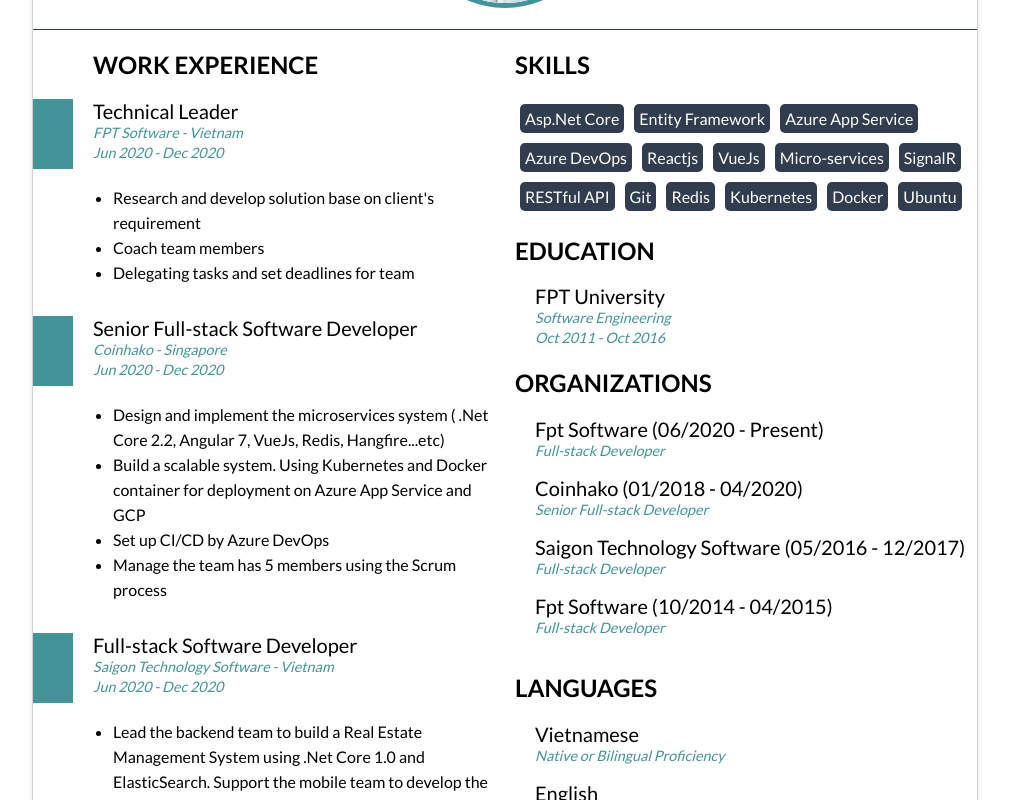
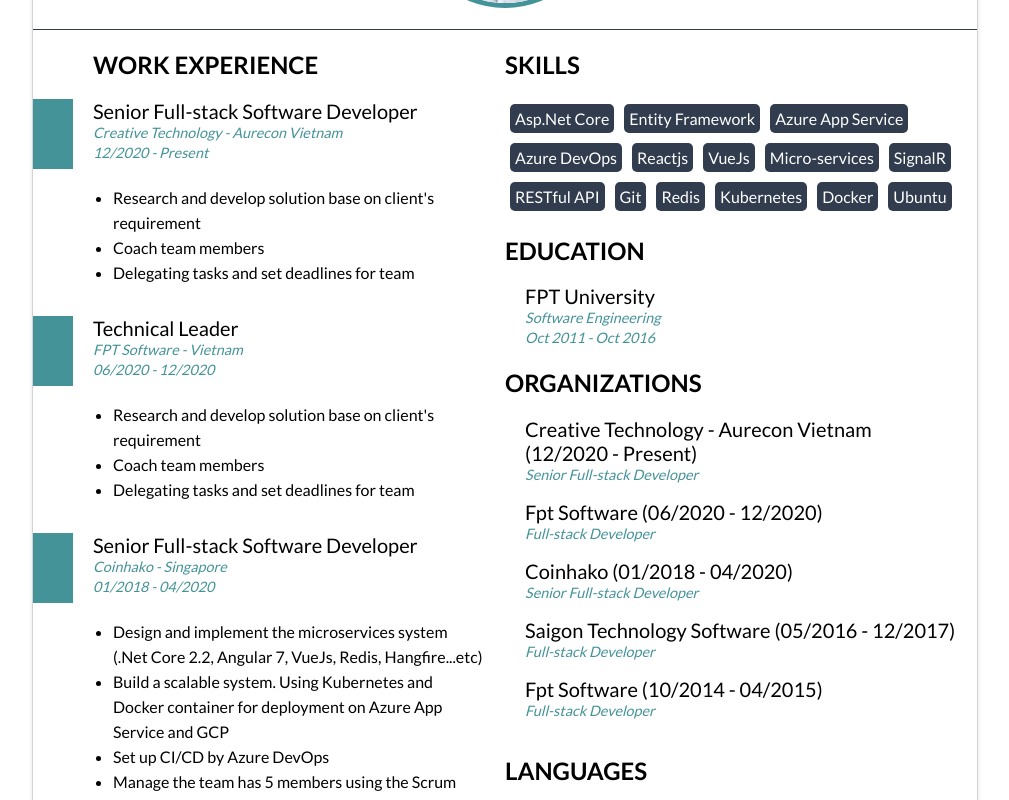
Before and after one commit to mrhocuong/ch-resume, a React (Create React App) app: page / in a window 1280 px wide. Shown: the part 260-1060 px from the top of the page, without its empty margins (135-1144 px from the left). Built offline with nearby package versions, Linux system fonts and the light colour scheme.

Commit message:
add latest informations

```diff
--- a/package.json
+++ b/package.json
@@ -1,6 +1,6 @@
 {
   "name": "cuongho-resume",
-  "homepage": "http://cuongho.net",
+  "homepage": "https://cuongho.net",
   "version": "0.1.0",
   "private": true,
   "dependencies": {
--- a/src/components/FirstPage.tsx
+++ b/src/components/FirstPage.tsx
@@ -15,6 +15,7 @@ import ExperienceCard from './Shared/ExperienceCard';
 import PageTag from './Shared/PageTag';
 import Skills from './Skills';
 import avatar from '../assets/avatar.png';
+import Languages from './Languages';
 
 const FirstPage: FC = () => {
   return (
@@ -66,10 +67,23 @@ const FirstPage: FC = () => {
             <ExperienceCard
               hasTag
               cssClasses={Style.experienceCardCustom}
+              key={'1-1'}
+              title={'Senior Full-stack Software Developer'}
+              subtitle={'Creative Technology - Aurecon Vietnam'}
+              note={'12/2020 - Present'}
+              achievements={[
+                "Research and develop solution base on client's requirement",
+                'Coach team members',
+                'Delegating tasks and set deadlines for team',
+              ]}
+            />
+            <ExperienceCard
+              hasTag
+              cssClasses={Style.experienceCardCustom}
               key={'1'}
               title={'Technical Leader'}
               subtitle={'FPT Software - Vietnam'}
-              note={'Jun 2020 - Dec 2020'}
+              note={'06/2020 - 12/2020'}
               achievements={[
                 "Research and develop solution base on client's requirement",
                 'Coach team members',
@@ -81,10 +95,10 @@ const FirstPage: FC = () => {
               hasTag
               key={'2'}
               title={'Senior Full-stack Software Developer'}
-              note={'Jun 2020 - Dec 2020'}
+              note={'01/2018 - 04/2020'}
               subtitle={'Coinhako - Singapore'}
               achievements={[
-                'Design and implement the microservices system ( .Net Core 2.2, Angular 7, VueJs, Redis, Hangfire...etc)',
+                'Design and implement the microservices system (.Net Core 2.2, Angular 7, VueJs, Redis, Hangfire...etc)',
                 'Build a scalable system. Using Kubernetes and Docker container for deployment on Azure App Service and GCP',
                 'Set up CI/CD by Azure DevOps',
                 'Manage the team has 5 members using the Scrum process',
@@ -95,7 +109,7 @@ const FirstPage: FC = () => {
               hasTag
               key={'3'}
               title={'Full-stack Software Developer'}
-              note={'Jun 2020 - Dec 2020'}
+              note={'05/2016 - 12/2017'}
               subtitle={'Saigon Technology Software - Vietnam'}
               achievements={[
                 'Lead the backend team to build a Real Estate Management System using .Net Core 1.0 and ElasticSearch. Support the mobile team to develop the application using React Native',
@@ -109,6 +123,7 @@ const FirstPage: FC = () => {
             <Skills />
             <Educations />
             <Organizations />
+            <Languages />
             <Interests />
           </div>
         </div>
--- /dev/null
+++ b/src/components/Languages.tsx
@@ -0,0 +1,22 @@
+import { FC } from 'react';
+import ExperienceCard from './Shared/ExperienceCard';
+import Style from './../styles/Languages.module.scss';
+const Languages: FC = () => {
+  return (
+    <>
+      <h2>LANGUAGES</h2>
+      <ExperienceCard
+        cssClasses={Style.cardCustom}
+        title={'Vietnamese'}
+        subtitle={'Native or Bilingual Proficiency'}
+      />
+      <ExperienceCard
+        cssClasses={Style.cardCustom}
+        title={'English'}
+        subtitle={'Professional Working Proficiency'}
+      />
+    </>
+  );
+};
+
+export default Languages;
--- a/src/components/Organizations.tsx
+++ b/src/components/Organizations.tsx
@@ -7,7 +7,12 @@ const Organizations: FC = () => {
       <h2>ORGANIZATIONS</h2>
       <ExperienceCard
         cssClasses={Style.organizationCardCustom}
-        title={'Fpt Software (06/2020 - Present)'}
+        title={'Creative Technology - Aurecon Vietnam (12/2020 - Present)'}
+        subtitle={'Senior Full-stack Developer'}
+      />
+      <ExperienceCard
+        cssClasses={Style.organizationCardCustom}
+        title={'Fpt Software (06/2020 - 12/2020)'}
         subtitle={'Full-stack Developer'}
       />
       <ExperienceCard
@@ -25,17 +30,6 @@ const Organizations: FC = () => {
         title={'Fpt Software (10/2014 - 04/2015)'}
         subtitle={'Full-stack Developer'}
       />
-      <h2>LANGUAGES</h2>
-      <ExperienceCard
-        cssClasses={Style.organizationCardCustom}
-        title={'Vietnamese'}
-        subtitle={'Native or Bilingual Proficiency'}
-      />
-      <ExperienceCard
-        cssClasses={Style.organizationCardCustom}
-        title={'English'}
-        subtitle={'Professional Working Proficiency'}
-      />
     </>
   );
 };
--- a/src/components/SecondPage.tsx
+++ b/src/components/SecondPage.tsx
@@ -14,7 +14,7 @@ const SecondPage: FC = () => {
               hasTag
               key={'4'}
               title={'Full-stack Developer'}
-              note={'Jun 2020 - Dec 2020'}
+              note={'10/2014 - 04/2015,'}
               subtitle={'FPT Software - Vietnam'}
               achievements={[
                 'Transform a Material Management System built by Webform to Web Application',
--- a/src/styles/FirstPage.module.scss
+++ b/src/styles/FirstPage.module.scss
@@ -52,6 +52,7 @@
       }
       &.right {
         padding-left: 20px;
+        padding-right: 20px;
       }
     }
   }
--- /dev/null
+++ b/src/styles/Languages.module.scss
@@ -0,0 +1,3 @@
+.cardCustom {
+  padding-bottom: 15px;
+}
```
